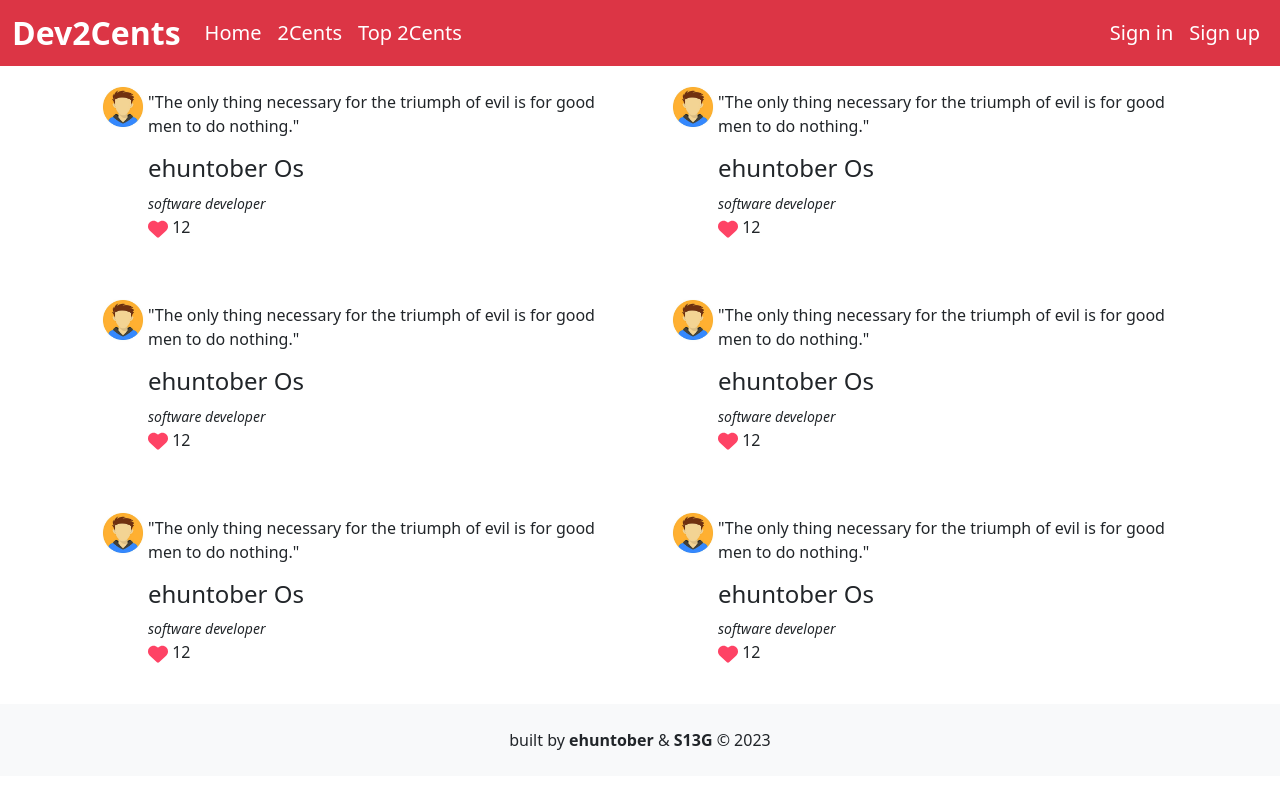
After one commit to ehuntober/Dev2cents, a Django app: page /2cents/feeds in a window 1280 px wide. The commit adds this page. Run offline with Django 4.2, Linux system fonts and the light colour scheme.

Commit message:
templating fixing

```diff
--- /dev/null
+++ b/cents/urls.py
@@ -0,0 +1,8 @@
+from django.urls import path
+
+from . import views
+
+
+urlpatterns = [
+    path('feeds',views.cents_feed, name='cents_feed'),
+]
--- a/cents/views.py
+++ b/cents/views.py
@@ -1,3 +1,7 @@
 from django.shortcuts import render
 
 # Create your views here.
+
+
+def cents_feed(request):
+    return render(request, 'cents/centsfeed.html')
--- a/dev2cents/urls.py
+++ b/dev2cents/urls.py
@@ -19,4 +19,5 @@ from django.urls import path , include
 urlpatterns = [
     path('admin/', admin.site.urls),
     path('',include('home.urls')),
+    path('2cents/', include('cents.urls')),
 ]
--- a/templates/base.html
+++ b/templates/base.html
@@ -28,12 +28,13 @@
           <div class="collapse navbar-collapse" id="navbarTogglerDemo02">
             <ul class="navbar-nav me-auto mb-2 mb-lg-0 ">
                 <li class="nav-item">
-                    <a class="nav-link active fs-5" aria-current="page" href="{% url 'index' %}">Home</a>
+                    <a class="nav-link active fs-5" aria-current="page" href="{% url 'index' %}">
+                      Home</a>
 
                 </li>
 
                 <li class="nav-item">
-                    <a class="nav-link active fs-5" aria-current="page" href="#">2Cents</a>
+                    <a class="nav-link active fs-5" aria-current="page" href="{% url 'cents_feed' %}">2Cents</a>
 
                 </li>
 
--- /dev/null
+++ b/templates/cents/centsfeed.html
@@ -0,0 +1,111 @@
+
+
+{% extends 'base.html' %}
+{%load static %}
+
+{% block content %}
+
+
+{% comment %} <div class="container mt-5">
+    <div class="row justify-content-center">
+      <div class="col-lg-6 col-md-8 col-sm-10 col-12">
+        <form>
+          <div class="form-group">
+            <textarea class="form-control" rows="3" placeholder="What's on your mind?"></textarea>
+          </div>
+          <div class="text-center">
+            <button type="submit" class="btn btn-primary">Post</button>
+          </div>
+        </form>
+      </div>
+    </div>
+  </div> {% endcomment %}
+
+<div class="row row-cols-1 row-cols-md-2 g-4">
+    <div class="col">
+        <div class="card-body d-flex align-items-start">
+            <img src="{% static 'images/avatar.jpg' %}" alt="User's avatar" class="avatar mr-3" width="50" height="50">
+            <div>
+            <p class="card-text quote py-2 mb-2">"The only thing necessary for the triumph of evil is for good men to do nothing."</p>
+
+            <h4> ehuntober Os </h4>
+             <small><i> software developer </i> </small> <br>
+             <img src="{% static 'images/download.svg' %}" alt="User's avatar" class="avatar mr-3" width="20" height="20"> 12
+            </div>
+        </div>
+    </div>
+
+    <div class="col">
+        <div class="card-body d-flex align-items-start">
+            <img src="{% static 'images/avatar.jpg' %}" alt="User's avatar" class="avatar mr-3" width="50" height="50">
+            <div>
+            <p class="card-text quote py-2 mb-2">"The only thing necessary for the triumph of evil is for good men to do nothing."</p>
+
+            <h4> ehuntober Os </h4>
+             <small><i> software developer </i> </small> <br>
+             <img src="{% static 'images/download.svg' %}" alt="User's avatar" class="avatar mr-3" width="20" height="20"> 12
+            </div>
+        </div>
+    </div>
+
+
+    <div class="col">
+        <div class="card-body d-flex align-items-start">
+            <img src="{% static 'images/avatar.jpg' %}" alt="User's avatar" class="avatar mr-3" width="50" height="50">
+            <div>
+            <p class="card-text quote py-2 mb-2">"The only thing necessary for the triumph of evil is for good men to do nothing."</p>
+
+            <h4> ehuntober Os </h4>
+             <small><i> software developer </i> </small> <br>
+             <img src="{% static 'images/download.svg' %}" alt="User's avatar" class="avatar mr-3" width="20" height="20"> 12
+            </div>
+        </div>
+    </div>
+
+    <div class="col">
+        <div class="card-body d-flex align-items-start">
+            <img src="{% static 'images/avatar.jpg' %}" alt="User's avatar" class="avatar mr-3" width="50" height="50">
+            <div>
+            <p class="card-text quote py-2 mb-2">"The only thing necessary for the triumph of evil is for good men to do nothing."</p>
+
+            <h4> ehuntober Os </h4>
+             <small><i> software developer </i> </small> <br>
+             <img src="{% static 'images/download.svg' %}" alt="User's avatar" class="avatar mr-3" width="20" height="20"> 12
+            </div>
+        </div>
+    </div>
+
+
+    <div class="col">
+        <div class="card-body d-flex align-items-start">
+            <img src="{% static 'images/avatar.jpg' %}" alt="User's avatar" class="avatar mr-3" width="50" height="50">
+            <div>
+            <p class="card-text quote py-2 mb-2">"The only thing necessary for the triumph of evil is for good men to do nothing."</p>
+
+            <h4> ehuntober Os </h4>
+             <small><i> software developer </i> </small> <br>
+             <img src="{% static 'images/download.svg' %}" alt="User's avatar" class="avatar mr-3" width="20" height="20"> 12
+            </div>
+        </div>
+    </div>
+
+    <div class="col">
+        <div class="card-body d-flex align-items-start">
+            <img src="{% static 'images/avatar.jpg' %}" alt="User's avatar" class="avatar mr-3" width="50" height="50">
+            <div>
+            <p class="card-text quote py-2 mb-2">"The only thing necessary for the triumph of evil is for good men to do nothing."</p>
+
+            <h4> ehuntober Os </h4>
+             <small><i> software developer </i> </small> <br>
+             <img src="{% static 'images/download.svg' %}" alt="User's avatar" class="avatar mr-3" width="20" height="20"> 12
+            </div>
+        </div>
+    </div>
+
+
+
+
+
+</div>
+
+{% endblock %}
```
Also changed, not shown: static/css/feeds.css (added), static/images/avatar.jpg (added), static/images/download.svg (added), static/images/heart.svg (added), templates/cents/create_cents.html (added).
